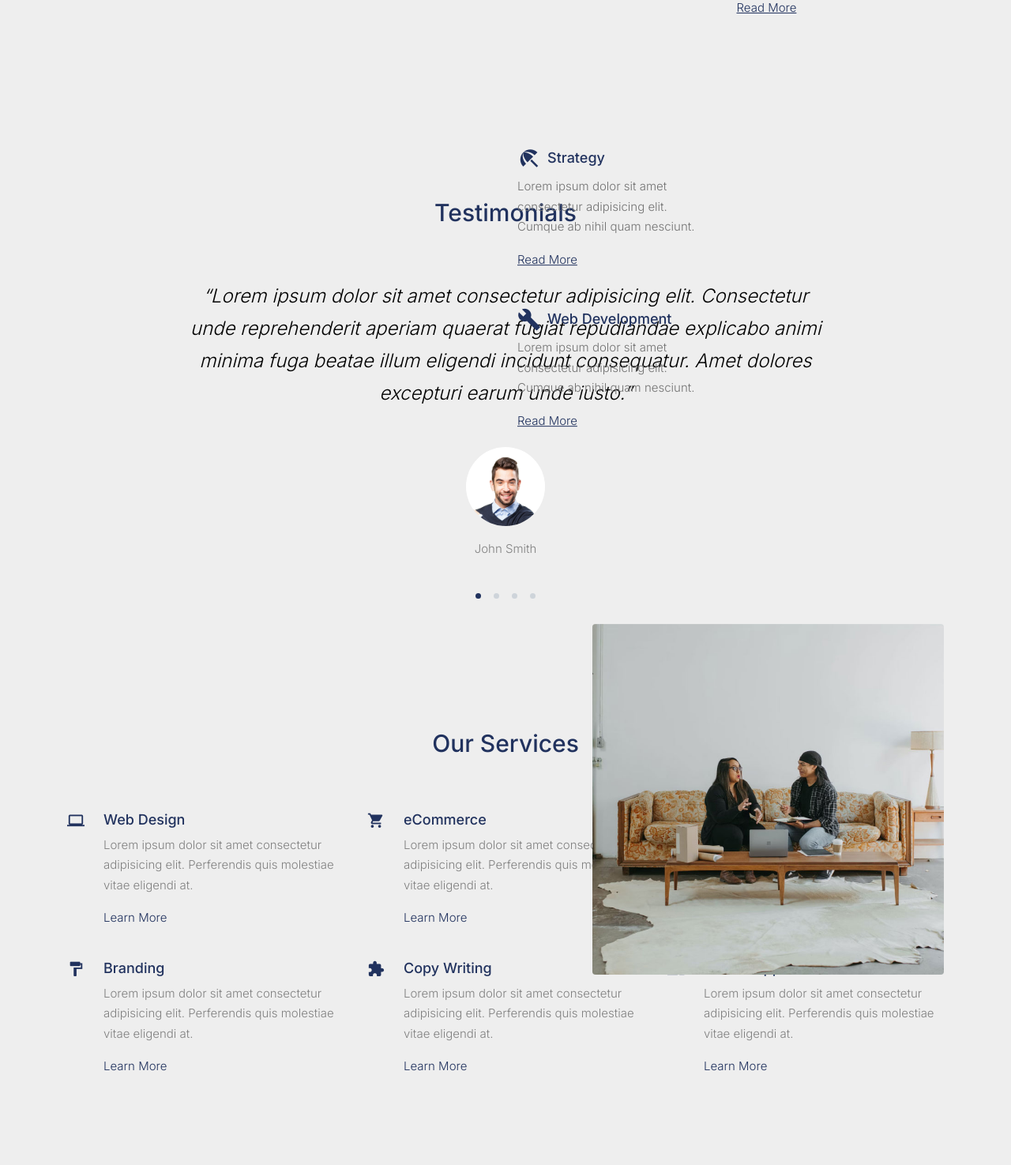
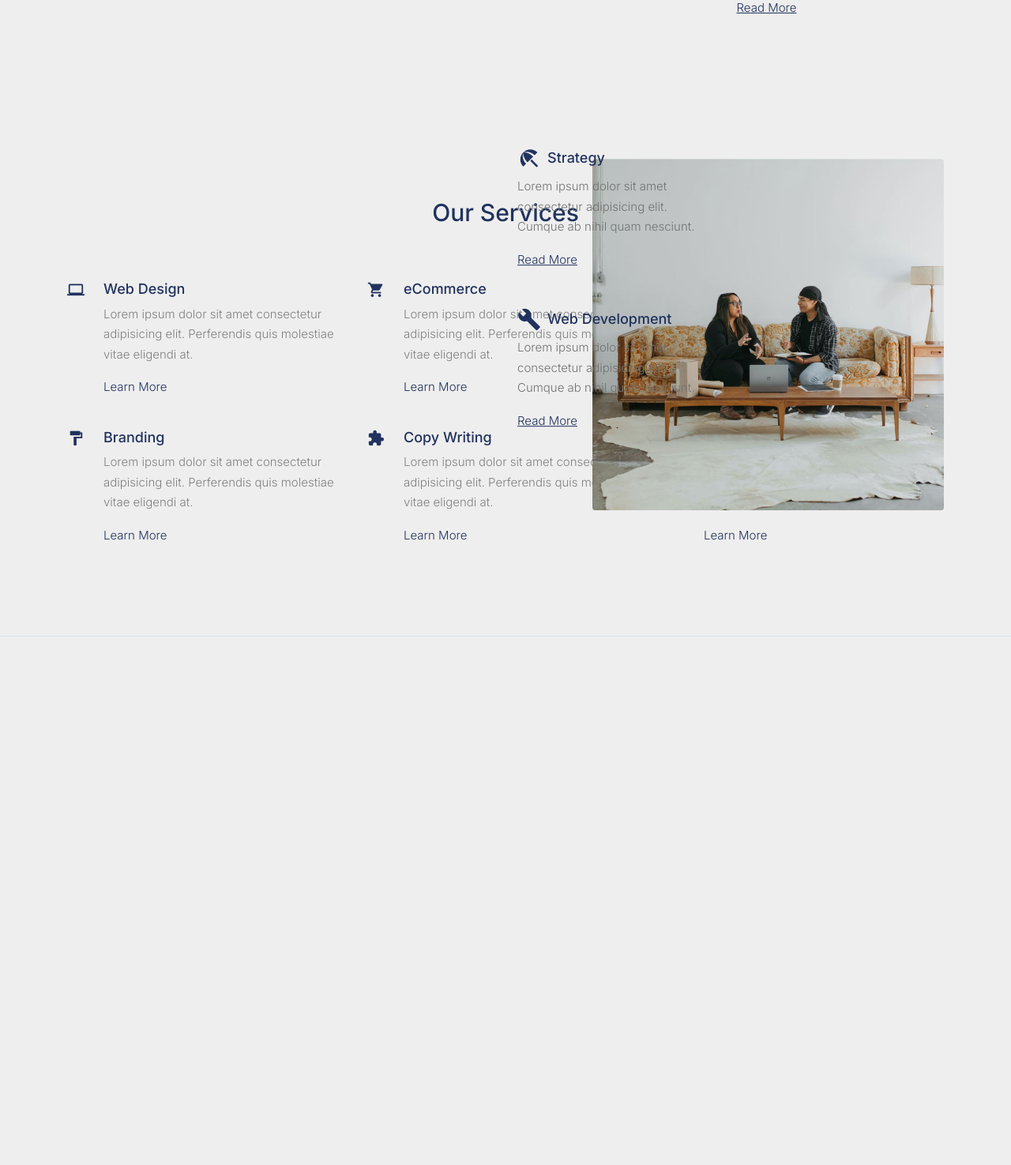
Before and after one commit to vasu2901/Capestone_Energy_Conservation, a Django app: page / in a window 1280 px wide. Shown: the part 4735-6210 px from the top of the page at 79% size. Run offline with Django 5.2, Linux system fonts and the light colour scheme; some libraries are stand-ins or nearby versions; some web fonts are replaced.

Commit message:
fixed template

```diff
--- a/capestoneapp/templates/index.html
+++ b/capestoneapp/templates/index.html
@@ -397,76 +391,6 @@
           </div>
         </div>
       </section>
-
-
-      <section class="site-section testimonial-wrap">
-        <div class="container mb-5">
-          <div class="row justify-content-center">
-            <div class="col-md-8 text-center">
-              <h2 class="site-section-heading text-center">Testimonials</h2>
-            </div>
-          </div>
-        </div>
-        <div class="slide-one-item home-slider owl-carousel">
-          <div>
-            <div class="testimonial">
-
-              <blockquote class="mb-5">
-                <p>&ldquo;Lorem ipsum dolor sit amet consectetur adipisicing elit. Consectetur unde reprehenderit aperiam quaerat fugiat repudiandae explicabo animi minima fuga beatae illum eligendi incidunt consequatur. Amet dolores excepturi earum unde iusto.&rdquo;</p>
-              </blockquote>
-
-              <figure class="mb-4 d-block align-items-center justify-content-center">
-                <div><img src="{% static 'capestoneapp/images/person_3.jpg' %}" alt="Image" class="w-50 img-fluid mb-3"></div>
-                <p>John Smith</p>
-              </figure>
-            </div>
-          </div>
-          <div>
-            <div class="testimonial">
-
-              <blockquote class="mb-5">
-                <p>&ldquo;Lorem ipsum dolor sit amet consectetur adipisicing elit. Consectetur unde reprehenderit aperiam quaerat fugiat repudiandae explicabo animi minima fuga beatae illum eligendi incidunt consequatur. Amet dolores excepturi earum unde iusto.&rdquo;</p>
-              </blockquote>
-              <figure class="mb-4 d-block align-items-center justify-content-center">
-                <div><img src="{% static 'capestoneapp/images/person_2.jpg' %}" alt="Image" class="w-50 img-fluid mb-3"></div>
-                <p>Christine Aguilar</p>
-              </figure>
-
-            </div>
-          </div>
-
-          <div>
-            <div class="testimonial">
-
-              <blockquote class="mb-5">
-                <p>&ldquo;Lorem ipsum dolor sit amet consectetur adipisicing elit. Consectetur unde reprehenderit aperiam quaerat fugiat repudiandae explicabo animi minima fuga beatae illum eligendi incidunt consequatur. Amet dolores excepturi earum unde iusto.&rdquo;</p>
-              </blockquote>
-              <figure class="mb-4 d-block align-items-center justify-content-center">
-                <div><img src="{% static 'capestoneapp/images/person_4.jpg' %}" alt="Image" class="w-50 img-fluid mb-3"></div>
-                <p>Robert Spears</p>
-              </figure>
-
-
-            </div>
-          </div>
-
-          <div>
-            <div class="testimonial">
-
-              <blockquote class="mb-5">
-                <p>&ldquo;Lorem ipsum dolor sit amet consectetur adipisicing elit. Consectetur unde reprehenderit aperiam quaerat fugiat repudiandae explicabo animi minima fuga beatae illum eligendi incidunt consequatur. Amet dolores excepturi earum unde iusto.&rdquo;</p>
-              </blockquote>
-              <figure class="mb-4 d-block align-items-center justify-content-center">
-                <div><img src="{% static 'capestoneapp/images/person_5.jpg' %}" alt="Image" class="w-50 img-fluid mb-3"></div>
-                <p>Bruce Rogers</p>
-              </figure>
-
-            </div>
-          </div>
-
-        </div>
-      </section>
-
       <section class="site-section border-bottom" id="services-section">
         <div class="container">
           <div class="row justify-content-center mb-5">
@@ -600,7 +524,7 @@
             <div class="col-md-6 col-lg-4 mb-5 mb-lg-0" data-aos="fade" data-aos-delay="100">
               <div class="person text-center bg-white p-4">
                 <img src="{% static 'capestoneapp/images/person_2.jpg' %}" alt="Image" class="img-fluid rounded-circle mb-3">
-                <h3>John Rooster</h3>
+                <h3>Vinamra Rawat</h3>
                 <p class="position text-muted">Co-Founder, President</p>
                 <p class="mb-4">Lorem ipsum dolor sit amet consectetur adipisicing elit. Nisi at consequatur unde molestiae quidem provident voluptatum deleniti quo iste error eos est praesentium distinctio cupiditate tempore suscipit inventore deserunt tenetur.</p>
                 <ul class="ul-social-circle">
@@ -764,10 +719,10 @@
                 <div class="col-md-3 ml-auto">
                   <h2 class="footer-heading mb-4">Features</h2>
                   <ul class="list-unstyled">
-                    <li><a href="#">About Us</a></li>
-                    <li><a href="#">Services</a></li>
-                    <li><a href="#">Testimonials</a></li>
-                    <li><a href="#">Contact Us</a></li>
+                    <li><a href="#about-section">About Us</a></li>
+                    <!-- <li><a href="#">Services</a></li> -->
+                    <!-- <li><a href="#">Testimonials</a></li> -->
+                    <li><a href="#contact-section">Contact Us</a></li>
                   </ul>
                 </div>
                 <div class="col-md-3">
```
Also changed, not shown: other parts of capestoneapp/templates/index.html (+33 -8 lines).
